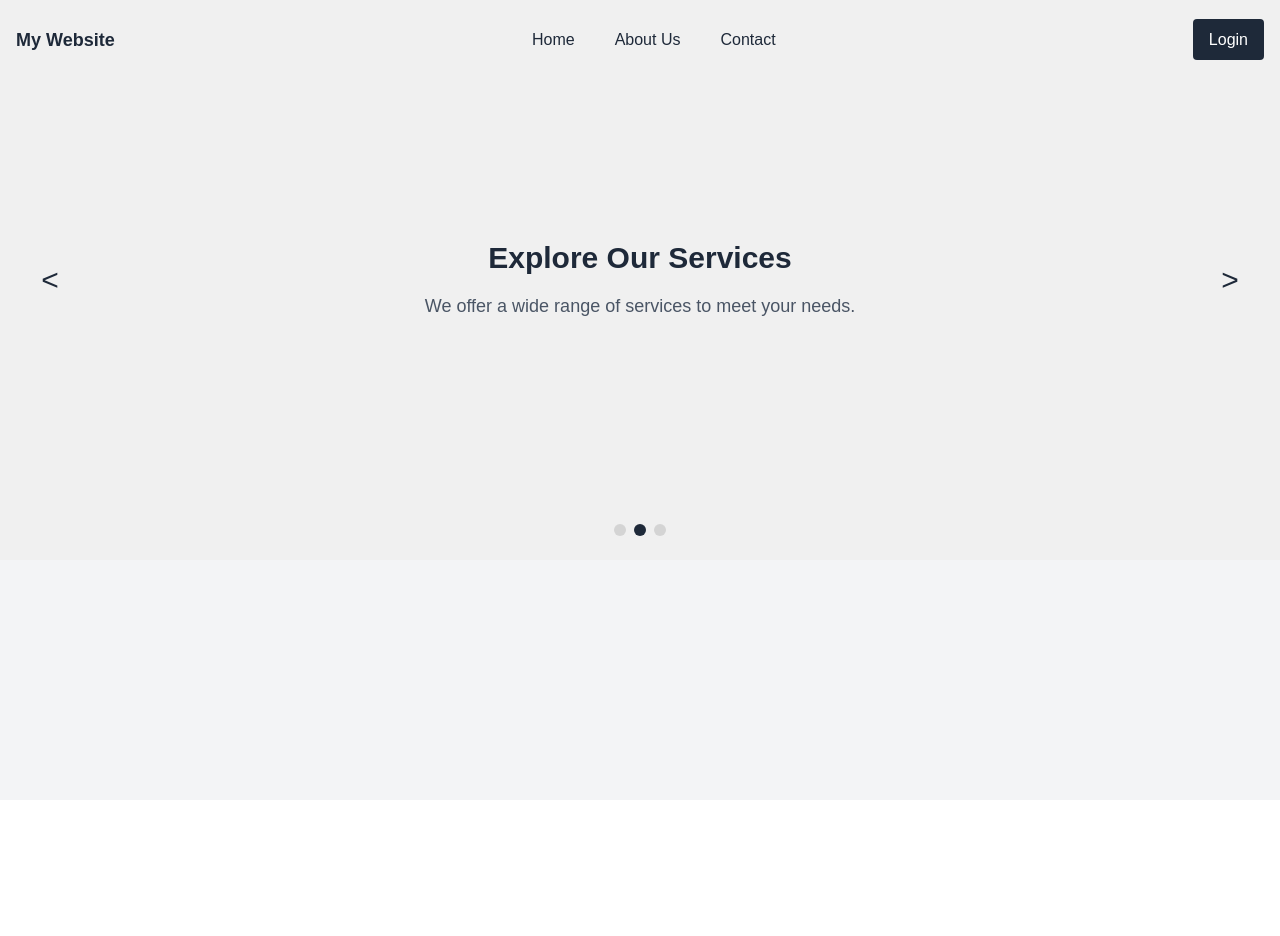
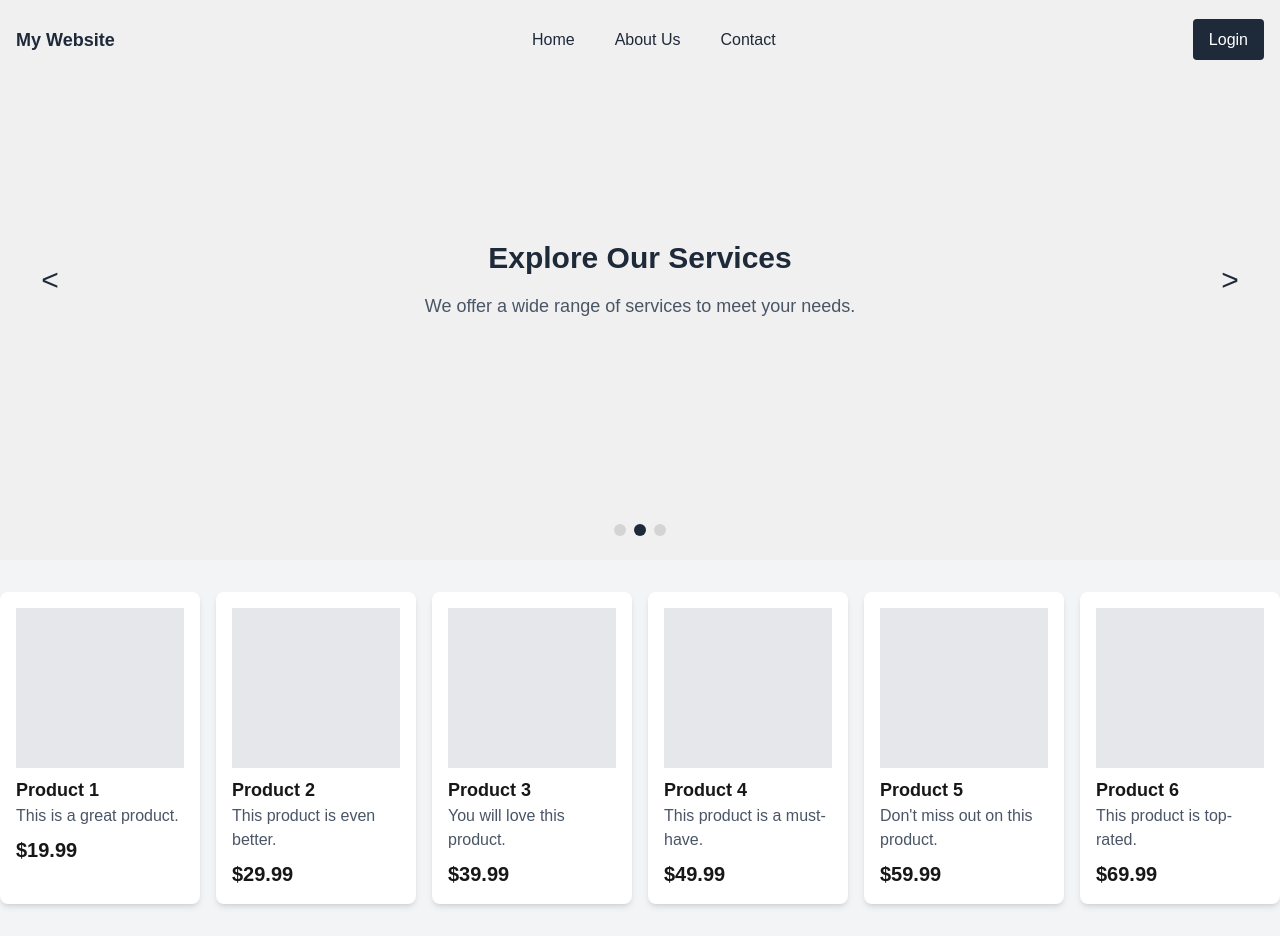
Before and after one commit to Edu-2de/JsApiLesson2, a Next.js app in the folder frontend/: page / in a window 1280 px wide. Before the commit the page ends 800 px from the top, so only its background shows below. Built offline with nearby package versions, Linux system fonts and the light colour scheme.

Commit message:
feat(home): add ProductsCarrousel component and integrate into Home page layout

```diff
--- a/frontend/src/app/page.tsx
+++ b/frontend/src/app/page.tsx
@@ -1,13 +1,15 @@
 import Header from '@/components/Header';
 import Hero from '@/components/Hero';
-
+import ProductsCarrousel from '@/components/ProductsCarrousel';
 export default function Home() {
   return (
     <>
       <Header />
       <div className="flex flex-col items-start justify-start min-h-screen bg-gray-100">
-        <main className="flex flex-col w-full">
-          <Hero />
+        <Hero />
+        <main className="flex flex-col w-full justify-center items-center p-4 max-w-7xl mx-auto">
+
+          <ProductsCarrousel />
         </main>
       </div>
     </>
--- /dev/null
+++ b/frontend/src/components/ProductsCarrousel.tsx
@@ -0,0 +1,52 @@
+
+
+export default function ProductsCarrousel() {
+  const products = [
+    {
+      name: "Product 1",
+      description: "This is a great product.",
+      price: "$19.99"
+    },
+    {
+      name: "Product 2",
+      description: "This product is even better.",
+      price: "$29.99"
+    },
+    {
+      name: "Product 3",
+      description: "You will love this product.",
+      price: "$39.99"
+    },
+      {
+        name: "Product 4",
+        description: "This product is a must-have.",
+        price: "$49.99"
+      },
+      {
+        name: "Product 5",
+        description: "Don't miss out on this product.",
+        price: "$59.99"
+      },
+      {
+        name: "Product 6",
+        description: "This product is top-rated.",
+        price: "$69.99"
+      },
+
+
+
+  ];
+
+  return (
+    <div className="flex overflow-x-auto space-x-4 p-4">
+      {products.map((product) => (
+        <div key={product.name} className="min-w-[200px] bg-white shadow-md rounded-lg p-4">
+          <div className="h-40 bg-gray-200"></div>
+          <h3 className="text-lg font-semibold mt-2">{product.name}</h3>
+          <p className="text-gray-600">{product.description}</p>
+          <p className="text-xl font-bold mt-2">{product.price}</p>
+        </div>
+      ))}
+    </div>
+  );
+}
```
